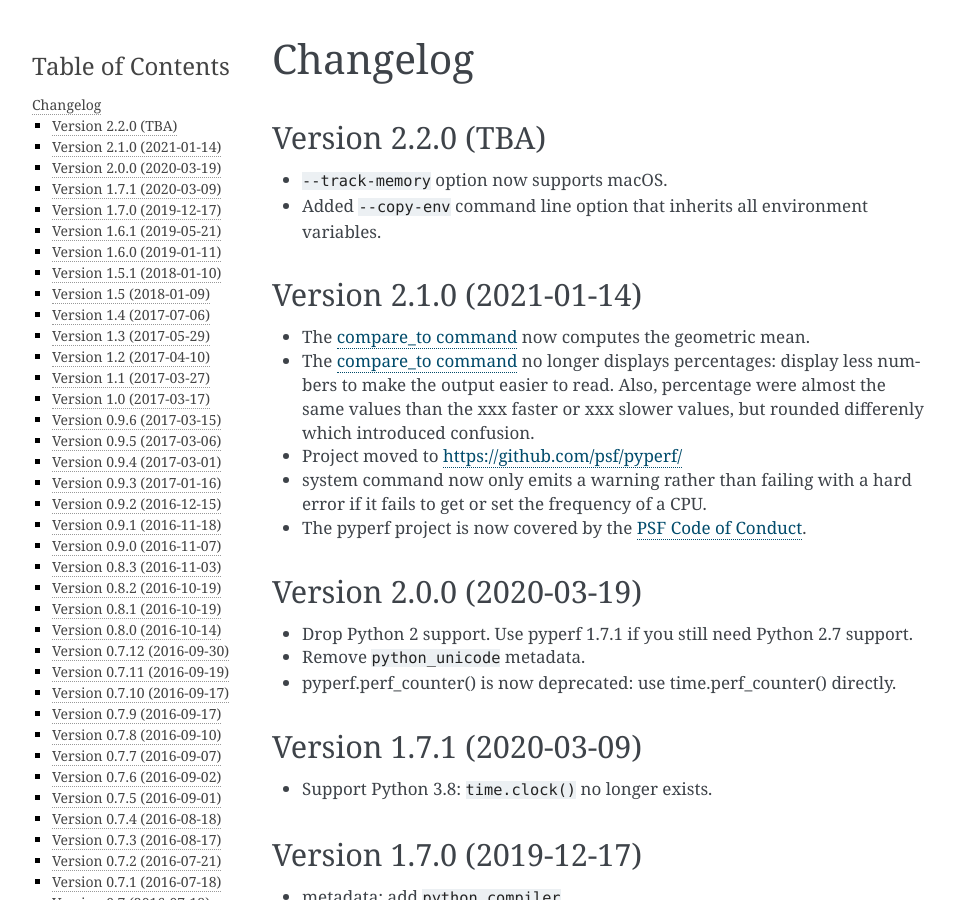
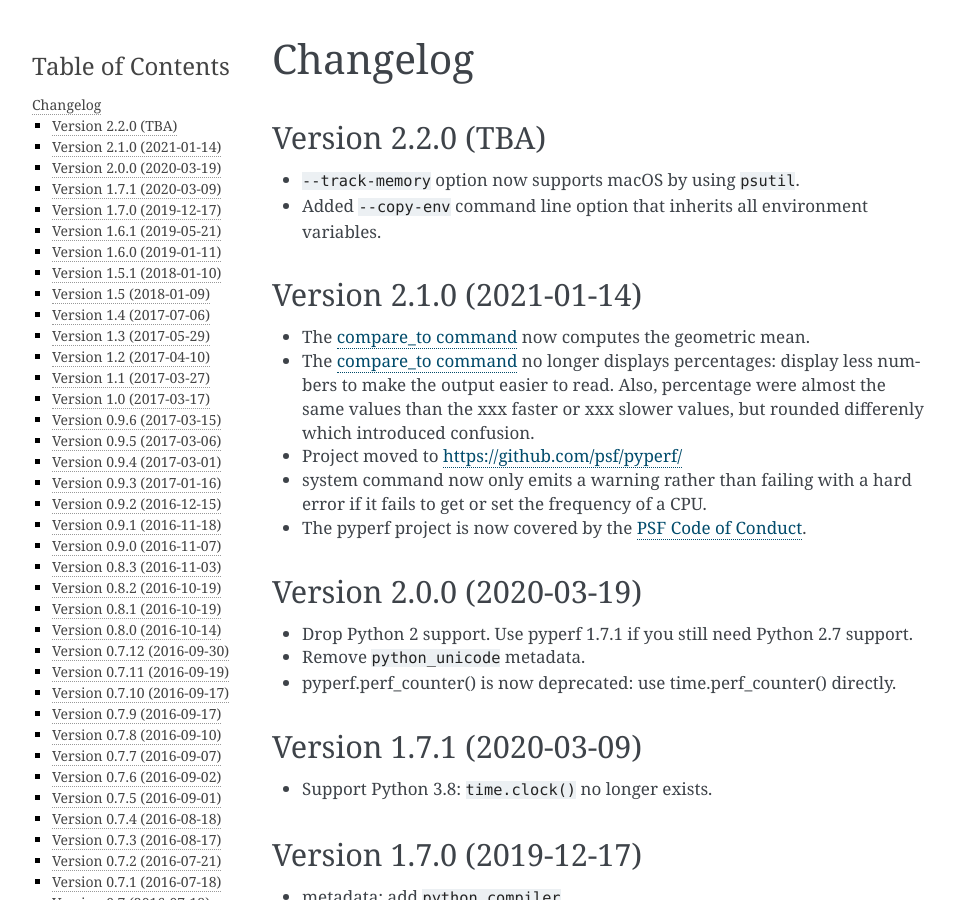
Before and after one commit to psf/pyperf, a Sphinx documentation site: the page built from doc/changelog.rst, in a window 1280 px wide and 900 px high. Shown: the whole window, without its empty margins (148-1103 px from the left). Built offline with Sphinx 7.4.7, drawn with Linux system fonts in a browser that asks for light colours.

Commit message:
Update changelog.rst

```diff
--- a/doc/changelog.rst
+++ b/doc/changelog.rst
@@ -3,7 +3,7 @@ Changelog
 
 Version 2.2.0 (TBA)
 -------------------
-* ``--track-memory`` option now supports macOS.
+* ``--track-memory`` option now supports macOS by using ``psutil``.
 * Added ``--copy-env`` command line option that inherits all environment variables.
 
 Version 2.1.0 (2021-01-14)
```
